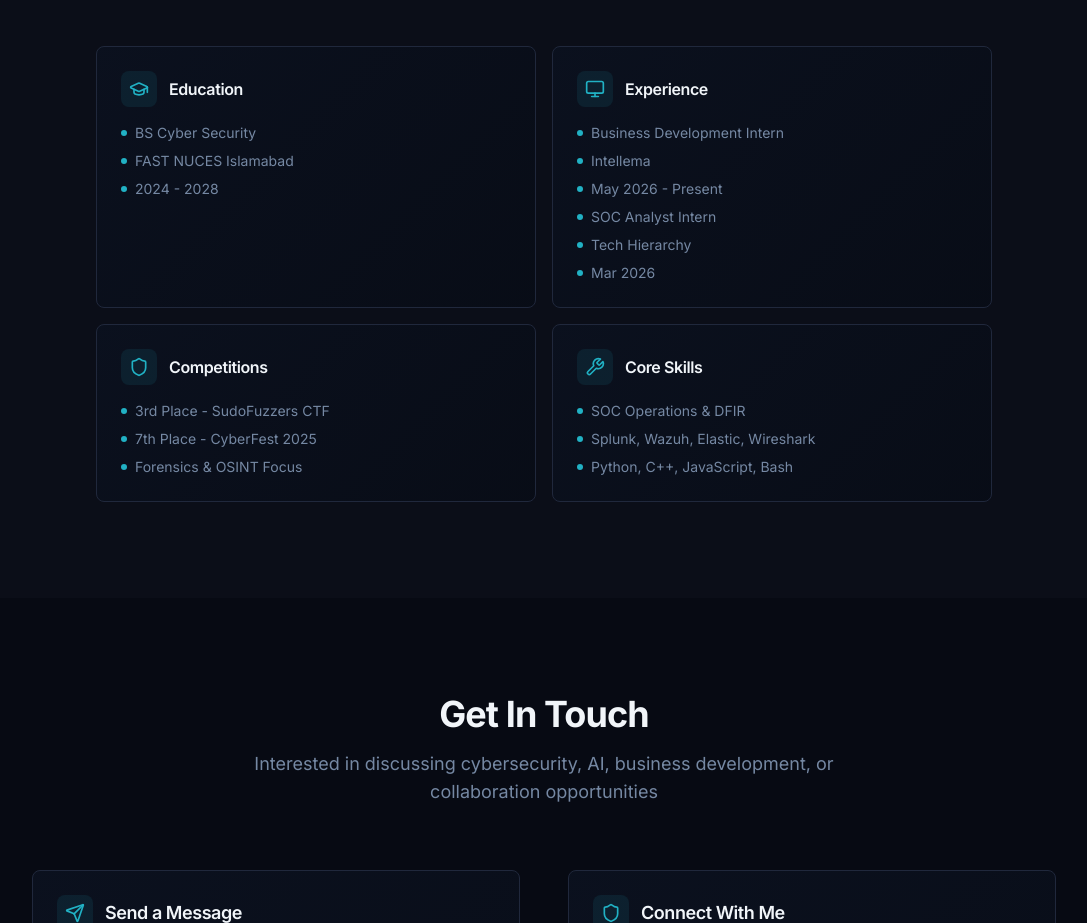
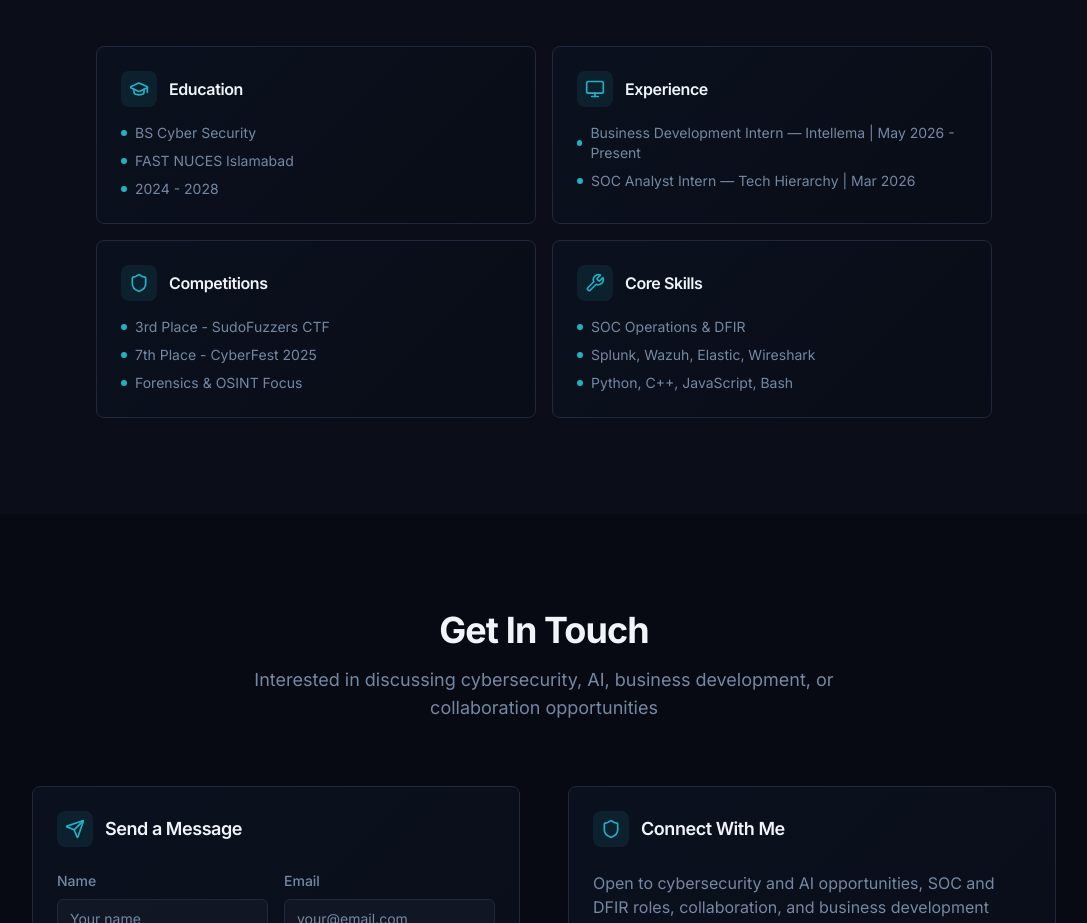
Before and after one commit to UsmanPrime/Portfolio, a React (Vite) app: page / in a window 1280 px wide. Shown: the part 8746-9669 px from the top of the page, without its empty margins (96-1183 px from the left). Built offline with nearby package versions, Linux system fonts and the light colour scheme; the HTML template or start-up script is replaced by a standard one.

Commit message:
Condense resume experience bullets

```diff
--- a/src/components/Resume.tsx
+++ b/src/components/Resume.tsx
@@ -12,12 +12,8 @@ const Resume = () => {
       icon: Monitor,
       title: "Experience",
       items: [
-        "Business Development Intern",
-        "Intellema",
-        "May 2026 - Present",
-        "SOC Analyst Intern",
-        "Tech Hierarchy",
-        "Mar 2026",
+        "Business Development Intern — Intellema | May 2026 - Present",
+        "SOC Analyst Intern — Tech Hierarchy | Mar 2026",
       ],
     },
     {
```
